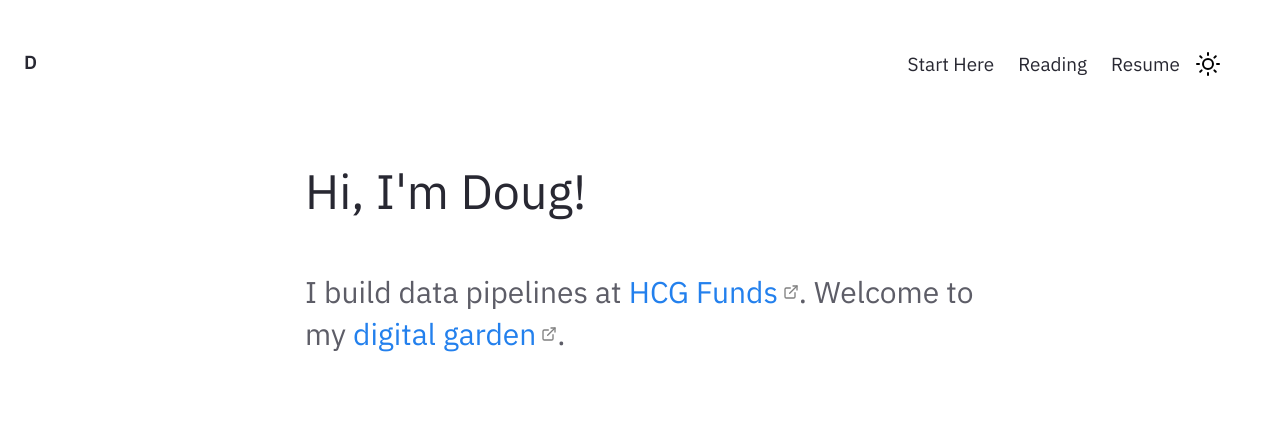
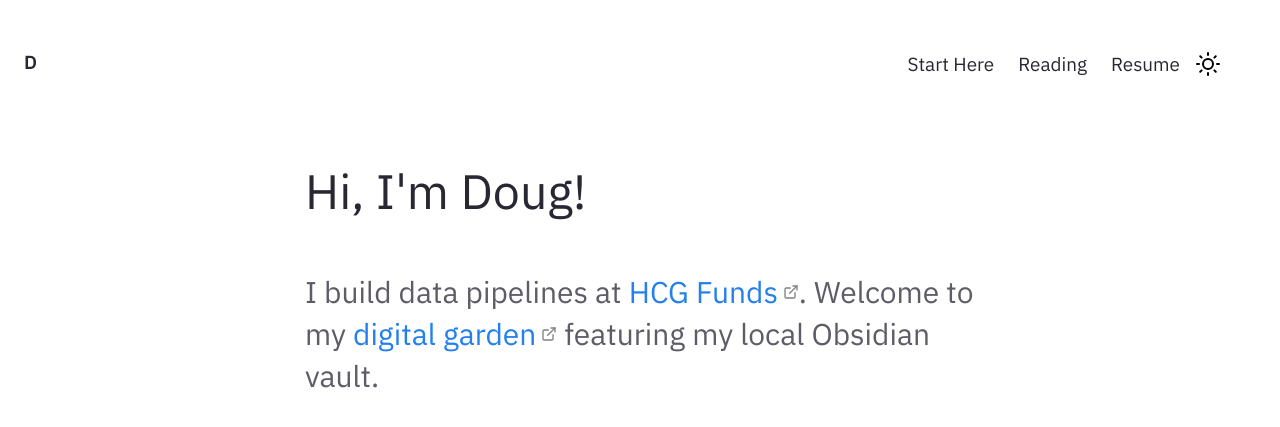
Before and after one commit to dougmellon/dougmellon.github.io, a Jekyll site: the page built from pages/index.md, in a window 1280 px wide. Shown: the top 427 px of the page. Built offline with Jekyll 4.4.1, drawn with Linux system fonts in a browser that asks for light colours.

Commit message:
Working on index

```diff
--- a/_includes/Homepage.html
+++ b/_includes/Homepage.html
@@ -2,5 +2,6 @@
     <div class="jumbo">Hi, I'm Doug! </div>
     <div class="home-sub-text"> <h3>
         I build data pipelines at <a href="https://www.hcgfunds.com">HCG Funds</a>.
-        Welcome to my <a href="https://maggieappleton.com/garden-history">digital garden</a>.</h3>
+        Welcome to my <a href="https://maggieappleton.com/garden-history">digital garden</a> featuring my local
+        Obsidian vault.</h3>
 </div> </div>
```
